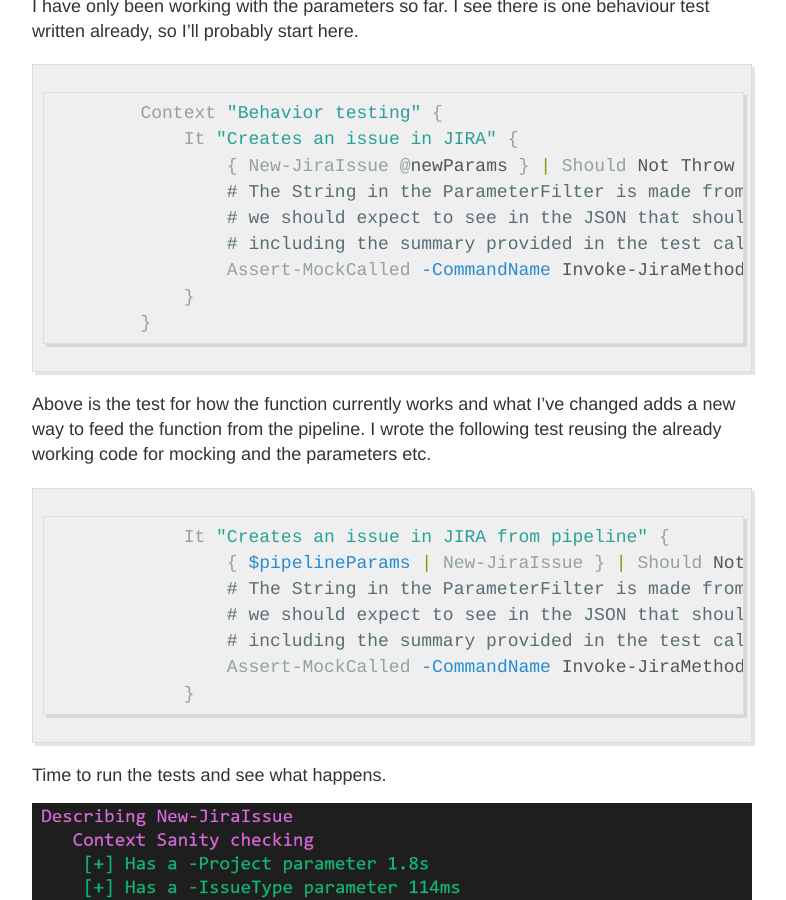
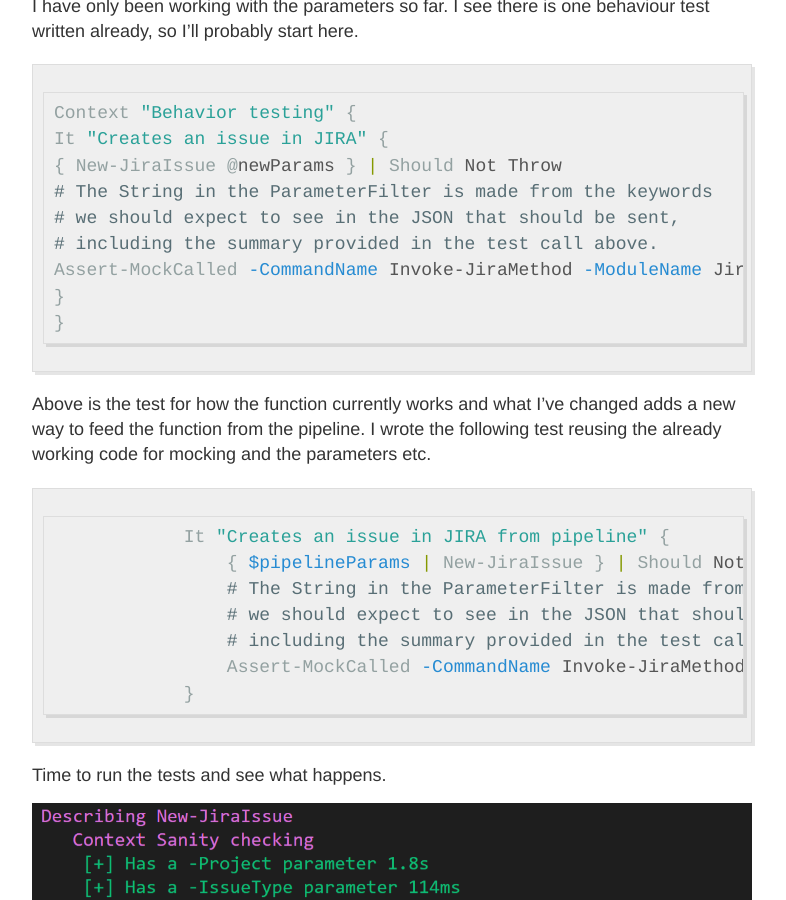
Before and after one commit to ctolan/ctolan.github.io, a Jekyll site: the page built from _posts/2018-09-23-First-Opensouce-Contribution-pt2.md, in a window 1280 px wide and 900 px high, scrolled down 969 px. Shown: the whole window, without its empty margins (248-1034 px from the left). Built offline with Jekyll 4.4.1, drawn with Linux system fonts in a browser that asks for light colours; comment, search, counter and statistics services are not loaded.

Commit message:
removed indentation.

````diff
--- a/_posts/2018-09-23-First-Opensouce-Contribution-pt2.md
+++ b/_posts/2018-09-23-First-Opensouce-Contribution-pt2.md
@@ -12,16 +12,16 @@
 
 The test looks well written, clear mocking of all the external function calls, phew that could have stopped me in my tracks because I really haven’t looked at the code in this function. I have only been working with the parameters so far. I see there is one behaviour test written already, so I’ll probably start here.
 
-```posh
-        Context "Behavior testing" {
-            It "Creates an issue in JIRA" {
-                { New-JiraIssue @newParams } | Should Not Throw
-                # The String in the ParameterFilter is made from the keywords
-                # we should expect to see in the JSON that should be sent,
-                # including the summary provided in the test call above.
-                Assert-MockCalled -CommandName Invoke-JiraMethod -ModuleName JiraPS -Times 1 -Scope It -ParameterFilter { $Method -eq 'Post' -and $URI -like "$jiraServer/rest/api/*/issue" }
-            }
-        }
+```powershell
+Context "Behavior testing" {
+It "Creates an issue in JIRA" {
+{ New-JiraIssue @newParams } | Should Not Throw
+# The String in the ParameterFilter is made from the keywords
+# we should expect to see in the JSON that should be sent,
+# including the summary provided in the test call above.
+Assert-MockCalled -CommandName Invoke-JiraMethod -ModuleName JiraPS -Times 1 -Scope It -ParameterFilter { $Method -eq 'Post' -and $URI -like "$jiraServer/rest/api/*/issue" }
+}
+}
 ```
 
 Above is the test for how the function currently works and what I’ve changed adds a new way to feed the function from the pipeline. I wrote the following test reusing the already working code for mocking and the parameters etc.
````
